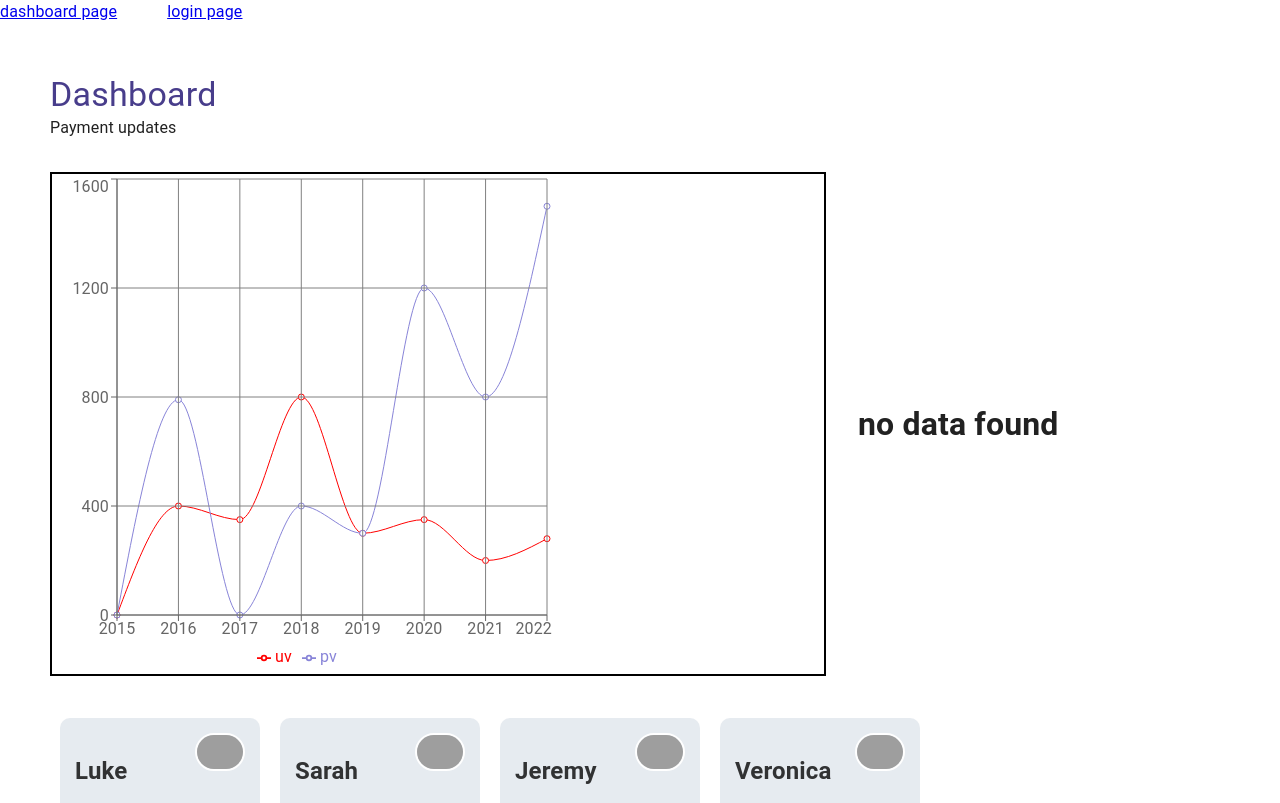
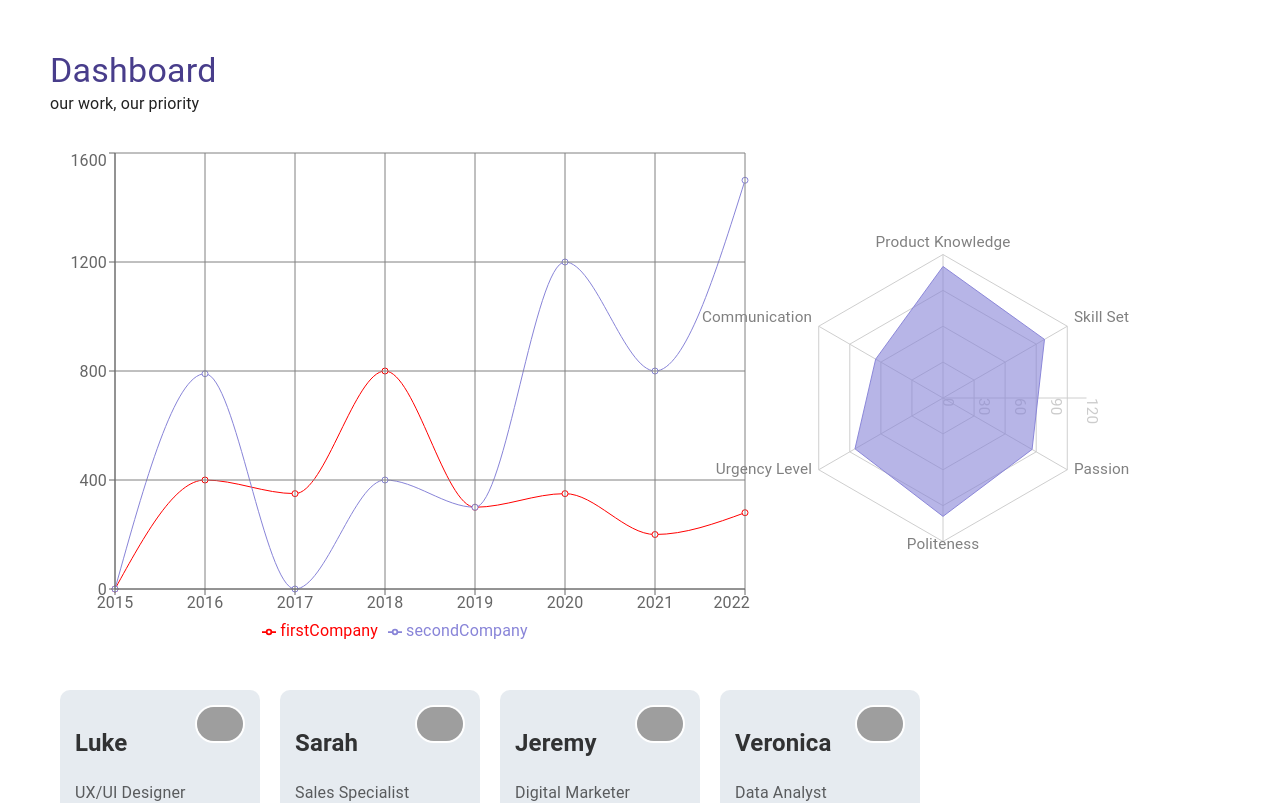
Before and after one commit to karimhaj/Skills-test, a React (Create React App) app: page /dashboard in a window 1280 px wide. Shown: the top 803 px of the page. Built offline with nearby package versions, Linux system fonts and the light colour scheme; grey boxes are pictures that could not be loaded.

Commit message:
add radar chart and structure better the page

```diff
--- a/src/App.tsx
+++ b/src/App.tsx
@@ -6,8 +6,6 @@ import DashboardPage from './components/DashboardPage';
 
 function App() {
   return (<>
-    <Link to='/dashboard'>dashboard page</Link>
-    <Link to='/' style={{marginLeft: '50px'}}>login page</Link>
     <Routes>
       <Route path='/' element={ <LoginPage />} />
       <Route path='/dashboard' element={ <DashboardPage />} />
--- a/src/components/DashboardPage.tsx
+++ b/src/components/DashboardPage.tsx
@@ -1,8 +1,21 @@
 import React from 'react';
-import {   BarChart, Bar, LineChart, Line, CartesianGrid, YAxis, XAxis, Tooltip, Legend, ResponsiveContainer } from 'recharts';
+import {
+  LineChart,
+  Line,
+  CartesianGrid,
+  YAxis,
+  XAxis,
+  Tooltip,
+  Legend,
+  ResponsiveContainer,
+  Radar,
+  RadarChart,
+  PolarGrid,
+  PolarAngleAxis,
+  PolarRadiusAxis } from 'recharts';
 import { CssBaseline, Grid, createTheme, ThemeProvider, Box, Typography } from '@mui/material';
 import peopleList from '../data/contactList';
-import { chartData } from '../data/chartData';
+import { lineChartData, radarChartData } from '../data/chartData';
 
 
 interface personObjTypes{
@@ -56,19 +69,19 @@ return (<div>
         <Typography component='h1' variant='h4' sx={{color: 'primary.main'}}>
             Dashboard
         </Typography>
-        <Typography>
-            Payment updates
+        <Typography component='p'>
+            our work, our priority
         </Typography>
     </div>
   </Grid>
   <Grid item xs={12} sm={6} md={8}>
 
   </Grid>
-  <Grid item xs={12} sm={12} md={8}>
-  <div style={{border: '2px solid black'}}>
-  <LineChart width={500} height={500} data={chartData}>
-      <Line type="monotone" dataKey="uv" stroke="red" />
-      <Line type="monotone" dataKey="pv" stroke="#8884d8" />
+  <Grid item xs={12} sm={12} md={6}>
+  <div>
+  <LineChart width={700} height={500} data={lineChartData}>
+      <Line type="monotone" dataKey="firstCompany" stroke="red" />
+      <Line type="monotone" dataKey="secondCompany" stroke="#8884d8" />
       <CartesianGrid stroke="gray" />
       <YAxis />
       <Tooltip />
@@ -77,9 +90,30 @@ return (<div>
     </LineChart>
     </div>
   </Grid>
-  <Grid item xs={12} sm={6} md={4}>
- <h1> no data found </h1>
+  <Grid item xs={12} sm={6} md={6}>
+    <div style={{display: 'flex', alignItems: 'center', justifyContent: 'center'}}>
+ <RadarChart
+      cx={300}
+      cy={250}
+      outerRadius={150}
+      width={600}
+      height={500}
+      data={radarChartData}
+    >
+      <PolarGrid />
+      <PolarAngleAxis dataKey="subject" />
+      <PolarRadiusAxis />
+      <Radar
+        name="Mike"
+        dataKey="A"
+        stroke="#8884d8"
+        fill="#8884d8"
+        fillOpacity={0.6}
+      />
+    </RadarChart>
+    </div>
  </Grid>
+
   <Grid item xs={12} sm={12} md={12}>
   <div style={{display: 'flex'}}>
   {
--- a/src/data/chartData.js
+++ b/src/data/chartData.js
@@ -1,52 +1,91 @@
-const chartData = [
+const lineChartData = [
     {
       name: "2015",
-      uv: 0,
-      pv: 0,
+      firstCompany: 0,
+      secondCompany: 0,
       amt: 1500
     },
     {
       name: "2016",
-      uv: 400,
-      pv: 790,
+      firstCompany: 400,
+      secondCompany: 790,
       amt: 1500
     },
     {
       name: "2017",
-      uv: 350,
-      pv: 0,
+      firstCompany: 350,
+      secondCompany: 0,
       amt: 1500
     },
     {
       name: "2018",
-      uv: 800,
-      pv: 400,
+      firstCompany: 800,
+      secondCompany: 400,
       amt: 1500
     },
     {
       name: "2019",
-      uv: 300,
-      pv: 300,
+      firstCompany: 300,
+      secondCompany: 300,
       amt: 1500
     },
     {
       name: "2020",
-      uv: 350,
-      pv: 1200,
+      firstCompany: 350,
+      secondCompany: 1200,
       amt: 1500
     },
     {
       name: "2021",
-      uv: 200,
-      pv: 800,
+      firstCompany: 200,
+      secondCompany: 800,
       amt: 1500
     },
     {
       name: "2022",
-      uv: 280,
-      pv: 1500,
+      firstCompany: 280,
+      secondCompany: 1500,
       amt: 1500
     }
   ];
 
-export { chartData };
+
+const radarChartData = [
+  {
+    subject: "Product Knowledge",
+    A: 110,
+    B: 110,
+    fullMark: 150
+  },
+  {
+    subject: "Skill Set",
+    A: 98,
+    B: 130,
+    fullMark: 150
+  },
+  {
+    subject: "Passion",
+    A: 86,
+    B: 130,
+    fullMark: 150
+  },
+  {
+    subject: "Politeness",
+    A: 99,
+    B: 100,
+    fullMark: 150
+  },
+  {
+    subject: "Urgency Level",
+    A: 85,
+    B: 90,
+    fullMark: 150
+  },
+  {
+    subject: "Communication",
+    A: 65,
+    B: 85,
+    fullMark: 150
+  }
+];
+export { lineChartData, radarChartData };
```
